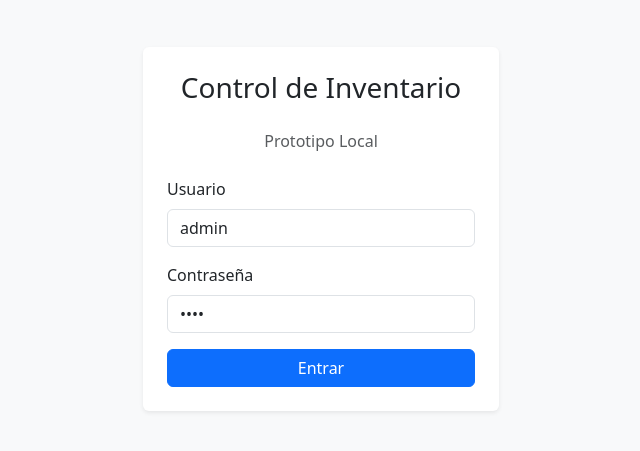
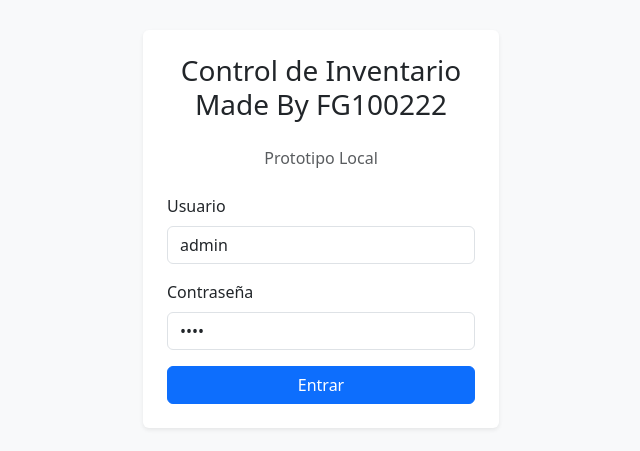
Before and after one commit to gonesau/proyecto-inventario, a plain HTML site: page cliente/index.html in a window 1280 px wide. Shown: the part 171-622 px from the top of the page, without its empty margins (319-959 px from the left). Drawn offline with nearby package versions, Linux system fonts and the light colour scheme.

Commit message:
Update index.html

```diff
--- a/cliente/index.html
+++ b/cliente/index.html
@@ -16,7 +16,7 @@
             <div class="col-md-6 col-lg-4">
                 <div class="card shadow-sm border-0">
                     <div class="card-body p-4">
-                        <h3 class="text-center mb-4">Control de Inventario</h3>
+                        <h3 class="text-center mb-4">Control de Inventario Made By FG100222</h3>
                         <p class="text-center text-muted mb-4">Prototipo Local</p>
 
                         <form id="login-form">
```
